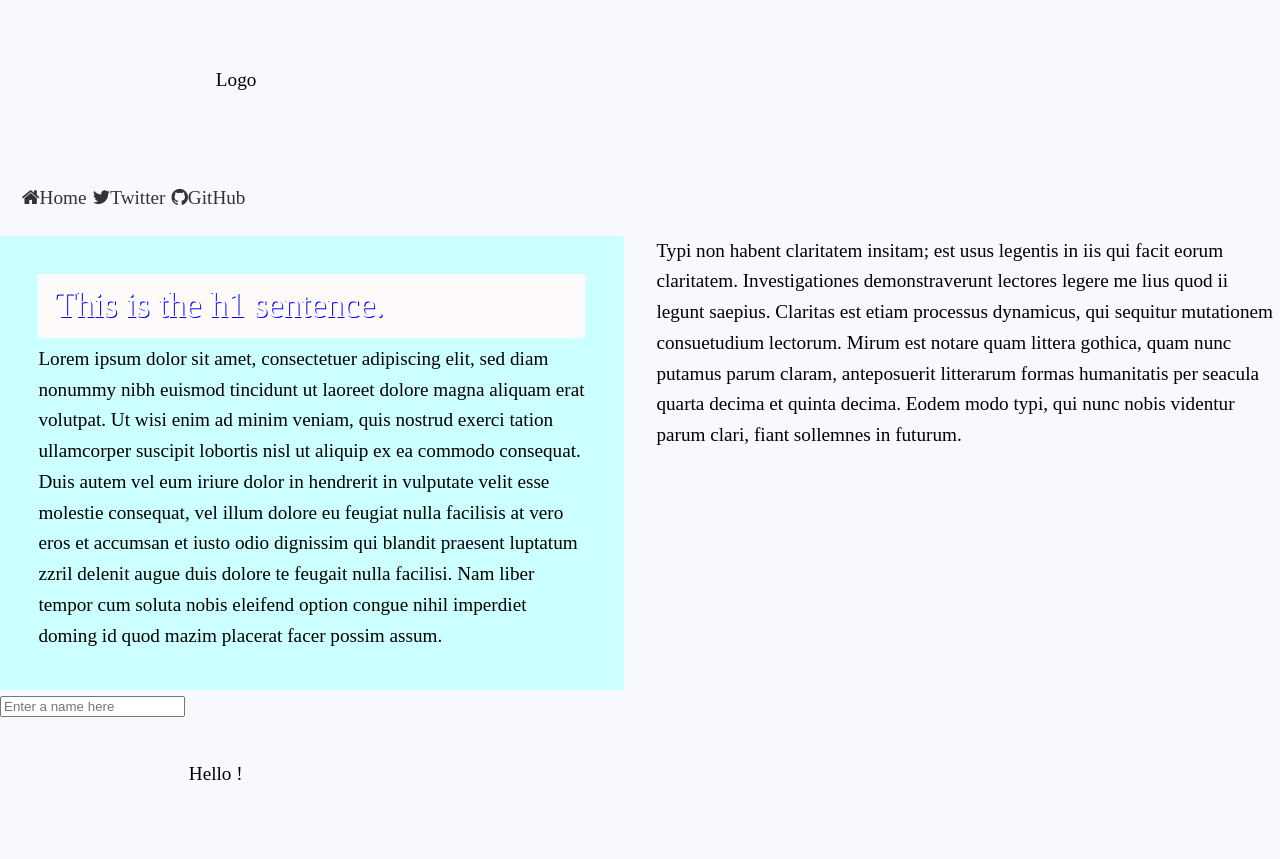
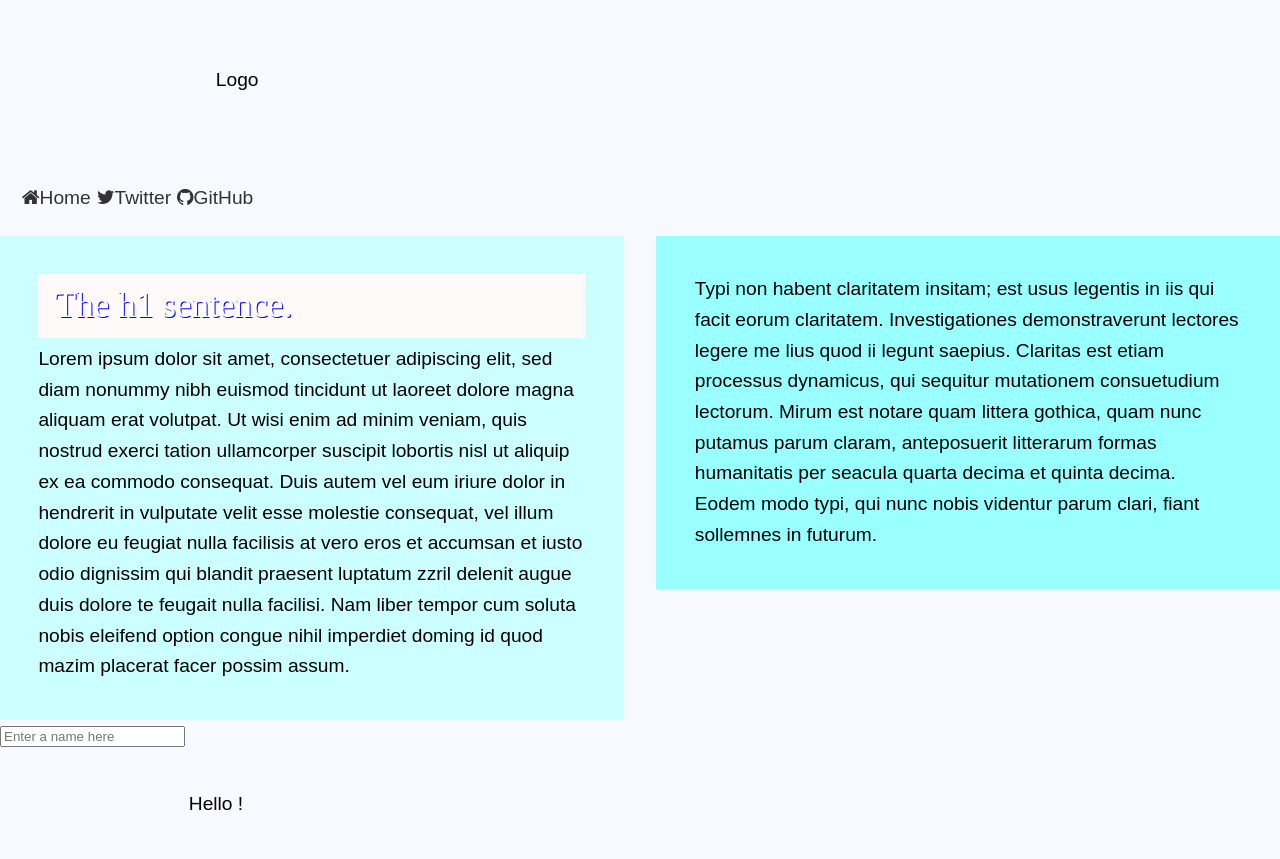
Before and after one commit to chibicode/jayhori.github.io, a website: page index.html in a window 1280 px wide. Before the commit the page ends 828 px from the top, so only its background shows below. Drawn offline with nearby package versions, Linux system fonts and the light colour scheme; files that its build step writes are made by us from their sources.

Commit message:
commiting again to see if all get pushed

```diff
--- a/_/components/sass/_base.scss
+++ b/_/components/sass/_base.scss
@@ -1,4 +1,5 @@
 body {
+  font-family: $font-primary;
     .name {
     display: none;
   }
@@ -9,6 +10,9 @@ body {
   a { text-decoration: none; }
   .lorem {
     background-color: $lightblue;
+  }
+  .typi {
+    background-color: darken($lightblue, 10%);
   }
 }
 
@@ -42,6 +46,7 @@ body {
 }
 
 h1 {
+  font-family: $font-secondary;
   font-size: 2.2rem;
   color: lighten($linen, 25);
   margin-bottom: .4rem;
--- a/_/components/sass/_variables.scss
+++ b/_/components/sass/_variables.scss
@@ -3,7 +3,7 @@ $snow : #FFFAFA;
 $ghostwhite : #F8F8FF;
 $lightblue: #CCFFFF;
 
-$font-primary: Merriweather, serif;
-$font-secondar: Bree Serif, serif;
+$font-primary: Avenir, sans-serif;
+$font-secondary: Baskerville, serif;
 
 $base-font-color: lighten(black, 20%);
--- a/index.html
+++ b/index.html
@@ -37,11 +37,11 @@
 	</header><!-- header -->
 
 
-	<div class="lorem layout">
-		<h1 class="layout">This is the h1 sentence.</h1>
+	<div class="layout lorem">
+		<h1 class="layout">The h1 sentence.</h1>
 		<p >Lorem ipsum dolor sit amet, consectetuer adipiscing elit, sed diam nonummy nibh euismod tincidunt ut laoreet dolore magna aliquam erat volutpat. Ut wisi enim ad minim veniam, quis nostrud exerci tation ullamcorper suscipit lobortis nisl ut aliquip ex ea commodo consequat. Duis autem vel eum iriure dolor in hendrerit in vulputate velit esse molestie consequat, vel illum dolore eu feugiat nulla facilisis at vero eros et accumsan et iusto odio dignissim qui blandit praesent luptatum zzril delenit augue duis dolore te feugait nulla facilisi. Nam liber tempor cum soluta nobis eleifend option congue nihil imperdiet doming id quod mazim placerat facer possim assum.</p>
 	</div>
-		<p class="typi">Typi non habent claritatem insitam; est usus legentis in iis qui facit eorum claritatem. Investigationes demonstraverunt lectores legere me lius quod ii legunt saepius. Claritas est etiam processus dynamicus, qui sequitur mutationem consuetudium lectorum. Mirum est notare quam littera gothica, quam nunc putamus parum claram, anteposuerit litterarum formas humanitatis per seacula quarta decima et quinta decima. Eodem modo typi, qui nunc nobis videntur parum clari, fiant sollemnes in futurum.</p>
+		<p class="layout typi">Typi non habent claritatem insitam; est usus legentis in iis qui facit eorum claritatem. Investigationes demonstraverunt lectores legere me lius quod ii legunt saepius. Claritas est etiam processus dynamicus, qui sequitur mutationem consuetudium lectorum. Mirum est notare quam littera gothica, quam nunc putamus parum claram, anteposuerit litterarum formas humanitatis per seacula quarta decima et quinta decima. Eodem modo typi, qui nunc nobis videntur parum clari, fiant sollemnes in futurum.</p>
 	<script src="_/js/script.js"></script>
 	<script src="http://localhost:35729/livereload.js"></script>
 </body>
```
Also changed, not shown: _/css/styles.css.
